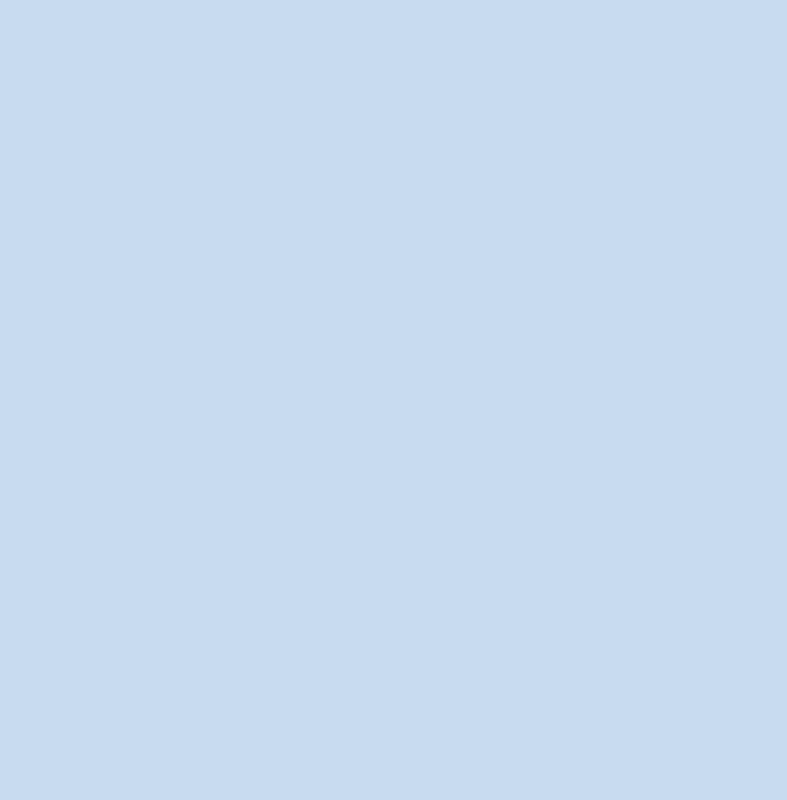
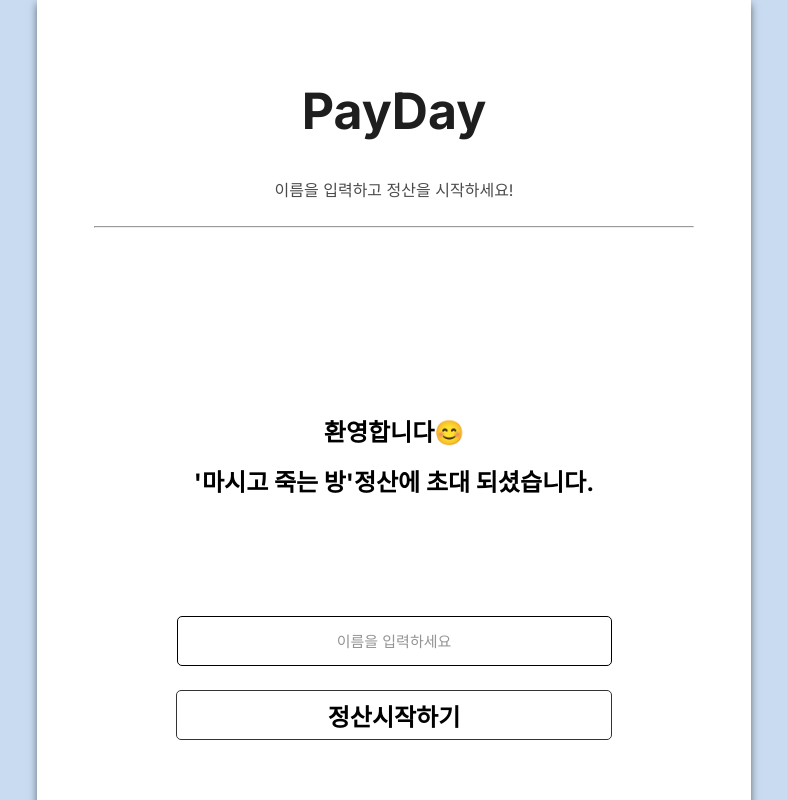
Before and after one commit to project-3-payday-SKshieldus/payday_react, a React (Vite) app: page /enterUser in a window 1280 px wide. Before the commit this address had no page. Shown: the top 800 px of the page, without its empty margins (246-1033 px from the left). Built offline with nearby package versions, Linux system fonts and the light colour scheme.

Commit message:
EnterUser페이지 구현

```diff
--- a/src/App.jsx
+++ b/src/App.jsx
@@ -3,6 +3,7 @@ import { BrowserRouter, Route, Routes } from "react-router-dom";
 // import Receipt from './component/Receipt';
 import MainPage from './pages/MainPage';
 import UploadPage from './pages/UploadPage';
+import EnterUserPage from './pages/EnterUserPage';
 
 function App() {
 
@@ -11,7 +12,8 @@ function App() {
     <BrowserRouter>
         <Routes>
         <Route path="/" element={<MainPage />}></Route>
-          <Route path="/uploadPage" element={<UploadPage />}></Route>
+          <Route path="/upload" element={<UploadPage />}></Route>
+          <Route path="/enterUser" element={<EnterUserPage />}></Route>
         </Routes>
       </BrowserRouter>
     </>
--- a/src/component/Receipt.css
+++ b/src/component/Receipt.css
@@ -7,6 +7,7 @@
     text-align: center;
     min-height: 1000px;
     max-width: 800px;
+    margin: 0 auto;
 }
 
 .app-name {
--- /dev/null
+++ b/src/pages/EnterUserPage.css
@@ -0,0 +1,7 @@
+
+.invite-text{
+    margin: 180px 0 108px 0;
+    line-height: 50px;
+    font-size: 24px;
+    font-weight: bold;
+}
--- /dev/null
+++ b/src/pages/EnterUserPage.jsx
@@ -0,0 +1,46 @@
+import Receipt from "../component/Receipt";
+import { useState, useEffect } from 'react';
+import { useNavigate } from 'react-router-dom';
+import './EnterUserPage.css'
+
+const EnterUserPage = () => {
+    const [roomName, setRoomName] = useState('');
+    const [userName, setUserName] = useState('');
+    const [errorMessage, setErrorMessage] = useState('');
+    const navigate = useNavigate();
+
+    const handleStartCalculation = () => {
+        if (roomName.trim() === '' || userName.trim() === '') {
+            setErrorMessage('이름을 입력해주세요.');
+        } else {
+            setErrorMessage('');
+            navigate('/upload');
+        }
+    };
+
+    useEffect(() => {
+        const fetchedUserName = "마시고 죽는 방";
+        setRoomName(fetchedUserName);
+    }, []);
+
+    return (
+        <Receipt explanation="이름을 입력하고 정산을 시작하세요!">
+            <div className="invite-container">
+                <p className="invite-text">환영합니다😊<br />&#39;{roomName}&#39;정산에 초대 되셨습니다.</p>
+            </div>
+
+            <div className='start-container'>
+                <input
+                    className='input-box'
+                    placeholder="이름을 입력하세요"
+                    value={userName}
+                    onChange={(e) => setUserName(e.target.value)}
+                />
+                {errorMessage && <p className="error-message">{errorMessage}</p>}
+                <button className='button-start' onClick={handleStartCalculation}>정산시작하기</button>
+            </div>
+        </Receipt>
+    );
+};
+
+export default EnterUserPage;
--- a/src/pages/MainPage.css
+++ b/src/pages/MainPage.css
@@ -63,6 +63,7 @@
     border: 0.5px solid black;
     text-align: center;
     font-size: 16px;
+    font-weight: normal;
 }
 .input-box::placeholder {
     color: #949494;
@@ -71,10 +72,11 @@
 .button-start {
     font-size: 24px;
     font-weight: bold;
-    padding: 10px;
+    padding: 5px;
     width: 436px;
     height: 50px;
     border-radius: 5px;
+    background-color: #fff;
     border: 1px solid #333333;
 
 }
--- a/src/pages/MainPage.jsx
+++ b/src/pages/MainPage.jsx
@@ -25,7 +25,7 @@ const MainPage = () => {
             setErrorMessage('정산방 이름과 이름을 입력해주세요.');
         } else {
             setErrorMessage('');
-            navigate('/uploadPage');
+            navigate('/upload');
         }
     };
 
--- a/src/pages/UploadPage.css
+++ b/src/pages/UploadPage.css
@@ -6,6 +6,7 @@
     width: 116px;
     height: 44px;
     border-radius: 5px;
+    background-color: #fff;
     border: 1px solid #333333;
 }
 
--- a/src/pages/UploadPage.jsx
+++ b/src/pages/UploadPage.jsx
@@ -7,7 +7,7 @@ const UploadPage = () => {
     const navigate = useNavigate();
 
     const handleStartCalculation = () => {
-        navigate('/uploadPage');
+        navigate('/enterUser');
     };
 
 
```
